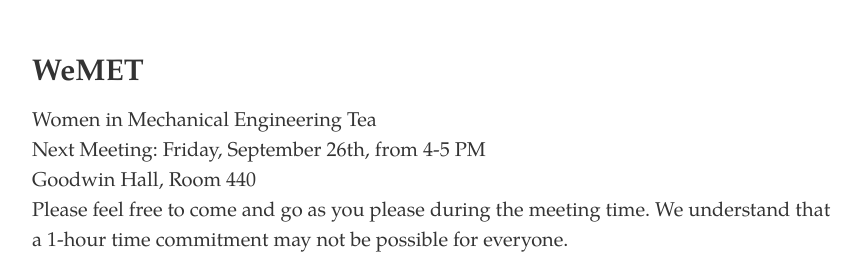
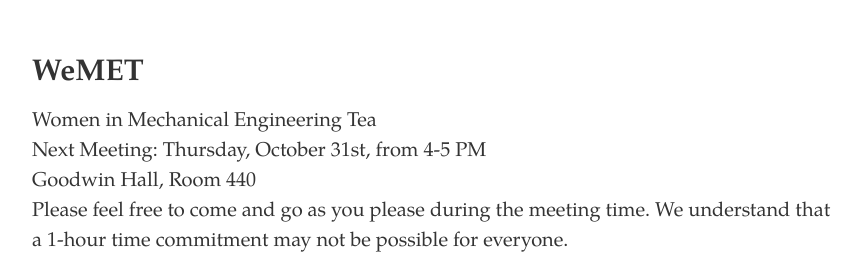
Before and after one commit to VT-Collab/vt-collab.github.io, a Jekyll site: the page built from wemet.html, in a window 1280 px wide, cut to the strip 0-269 px from the top of the page. Shown: the whole strip, without its empty margins (208-1069 px from the left). Built offline with Jekyll 4.4.1, drawn with Linux system fonts in a browser that asks for light colours; nearby versions of some CDN libraries.

Commit message:
updating wemet

```diff
--- a/wemet.html
+++ b/wemet.html
@@ -152,7 +152,7 @@ td, th {
 <div>
   <h1 class="h2">WeMET</h1>
   <p>Women in Mechanical Engineering Tea<br />
-  Next Meeting: Friday, September 26th, from 4-5 PM<br />
+  Next Meeting: Thursday, October 31st, from 4-5 PM<br />
   Goodwin Hall, Room 440<br />
   Please feel free to come and go as you please during the meeting time. We understand that a 1-hour time commitment may not be possible for everyone.<br />
   </p>
```
